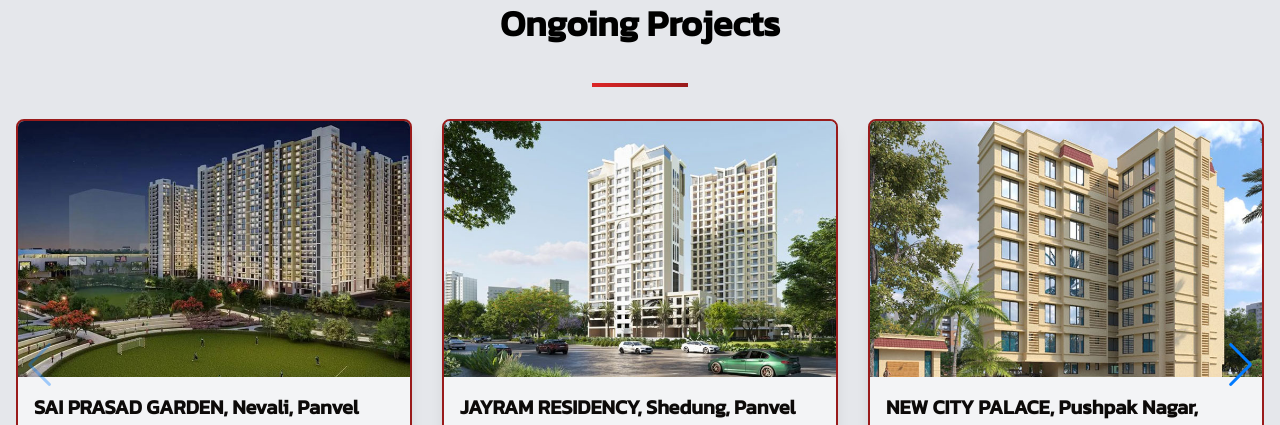
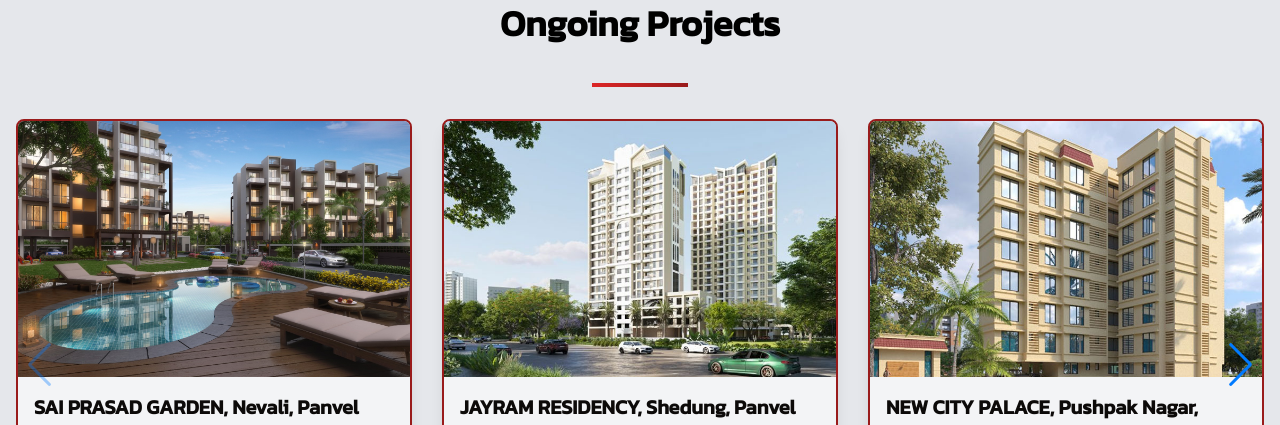
Before and after one commit to royalcrowninfra/royal, a Next.js app: page / in a window 1280 px wide. Shown: the part 1680-2105 px from the top of the page. Built offline with nearby package versions, Linux system fonts and the light colour scheme.

Commit message:
new code

```diff
--- a/components/CatalogSwiperSection.jsx
+++ b/components/CatalogSwiperSection.jsx
@@ -14,7 +14,7 @@ const projects = [
   {
     id: 1,
     name: 'SAI PRASAD GARDEN, Nevali, Panvel',
-    image: '/images/projects/featuredProject1.jpg',
+    image: '/images/projects/saiPrasad.jpeg',
     details: [
       '1 & 2 BHK Apartments',
       '13 Buildings, G+4 Storey',
```
